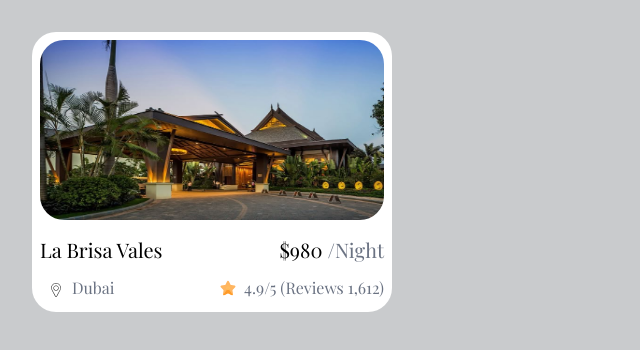
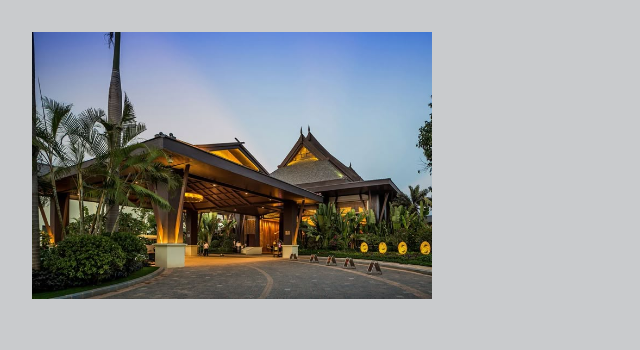
Before and after one commit to AnshumanRana/React-Components, a React (Vite) app: page / in a window 1280 px wide. Shown: the top 350 px of the page, without its empty margins (0-640 px from the left). Built offline with nearby package versions, Linux system fonts and the light colour scheme.

Commit message:
fix: Github Id

```diff
--- a/src/App.jsx
+++ b/src/App.jsx
@@ -1,12 +1,15 @@
 import './App.css'
-import OptionCard from './components/optioncard/OptionCard'
+import SmallOptionCard from './components/smalloptioncard/SmallOptionCard'
+
+// import OptionCard from './components/optioncard/OptionCard'
 
 
 function App() {
 
   return (
     <>
-  <OptionCard/>
+  {/* <OptionCard/> */}
+  <SmallOptionCard/>
     </>
   )
 }
--- /dev/null
+++ b/src/components/orderagaincard/OrderAgainCard.jsx
@@ -0,0 +1,11 @@
+import React from 'react'
+
+const OrderAgainCard = () => {
+  return (
+    <div>
+      OrderAgainCard
+    </div>
+  )
+}
+
+export default OrderAgainCard
--- /dev/null
+++ b/src/components/smalloptioncard/SmallOptionCard.jsx
@@ -0,0 +1,17 @@
+
+
+const SmallOptionCard = () => {
+    return (
+        <div className='bg-white  h-40 w-100 rounded-3xl'>
+            <div>
+                <img src="/resort.jpg"
+                    alt="resort Image" />
+            </div>
+
+
+
+        </div>
+    )
+}
+
+export default SmallOptionCard
```
